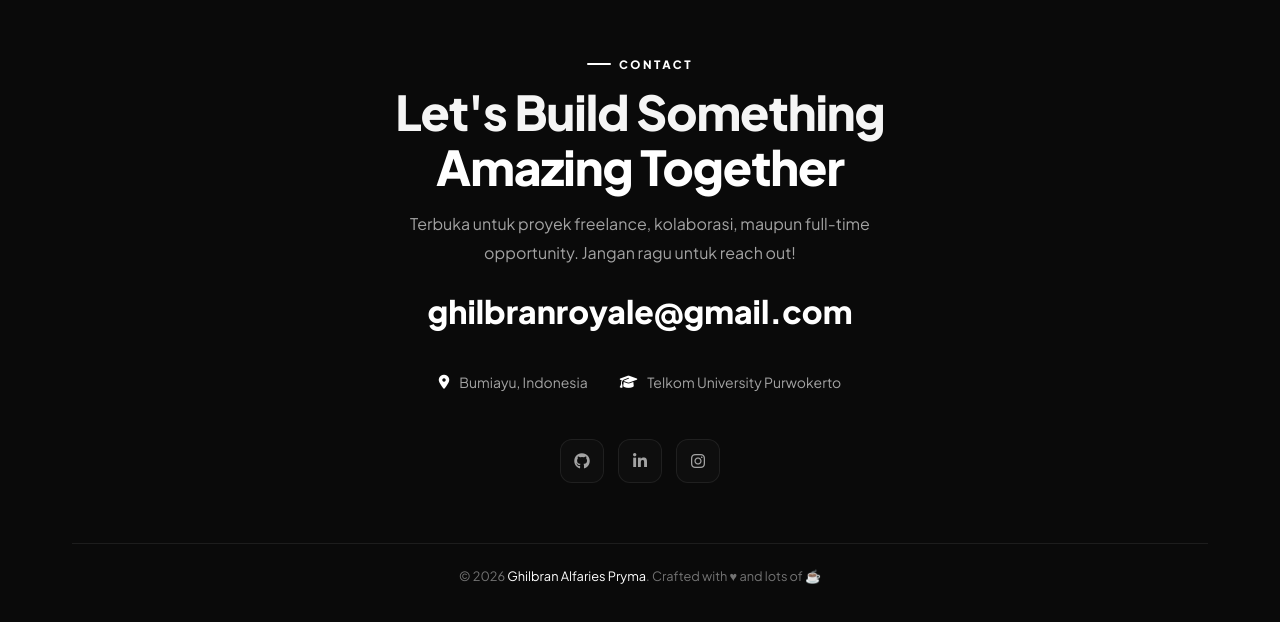
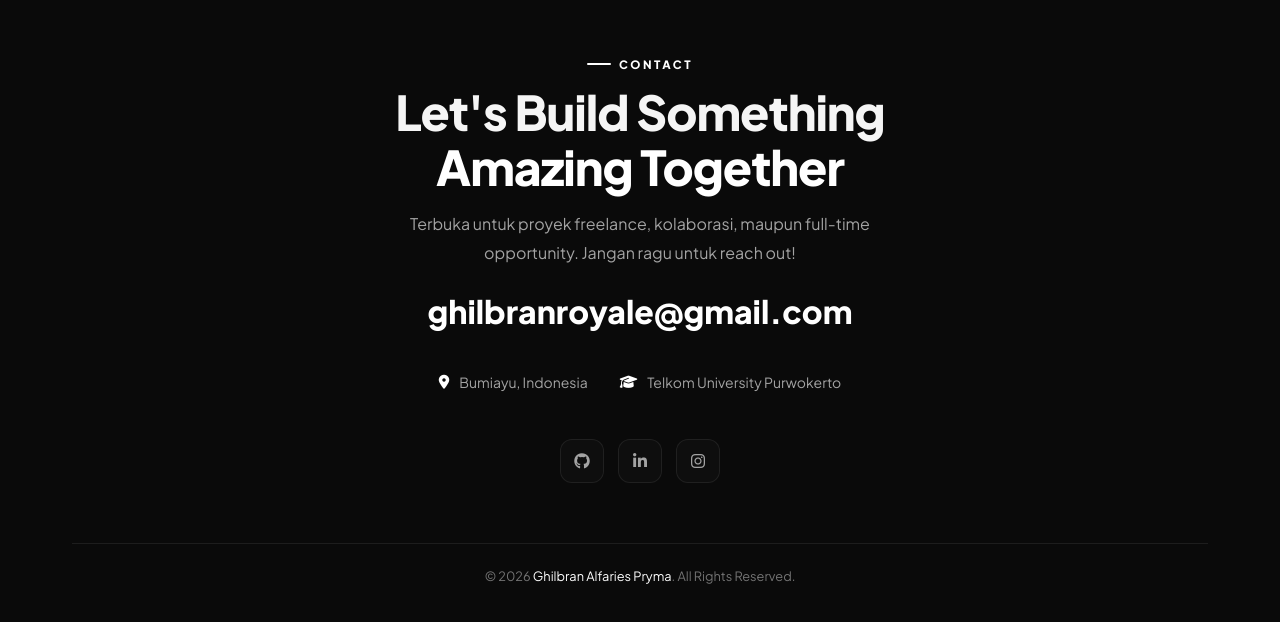
Before and after one commit to Ghilbranalf/Portfolio, a React (Vite) app: page / in a window 1280 px wide. Shown: the part 4955-5577 px from the top of the page. Built offline with nearby package versions, Linux system fonts and the light colour scheme.

Commit message:
fix: remove heart and coffee emoji text from footer copyright

```diff
--- a/src/App.jsx
+++ b/src/App.jsx
@@ -846,7 +846,7 @@ function App() {
                   </div>
               </div>
               <hr className="footer-divider" />
-              <p className="footer-copy">© 2026 <span>Ghilbran Alfaries Pryma</span>. Crafted with ♥ and lots of ☕</p>
+              <p className="footer-copy">© 2026 <span>Ghilbran Alfaries Pryma</span>. All Rights Reserved.</p>
           </div>
       </footer>
 
```
